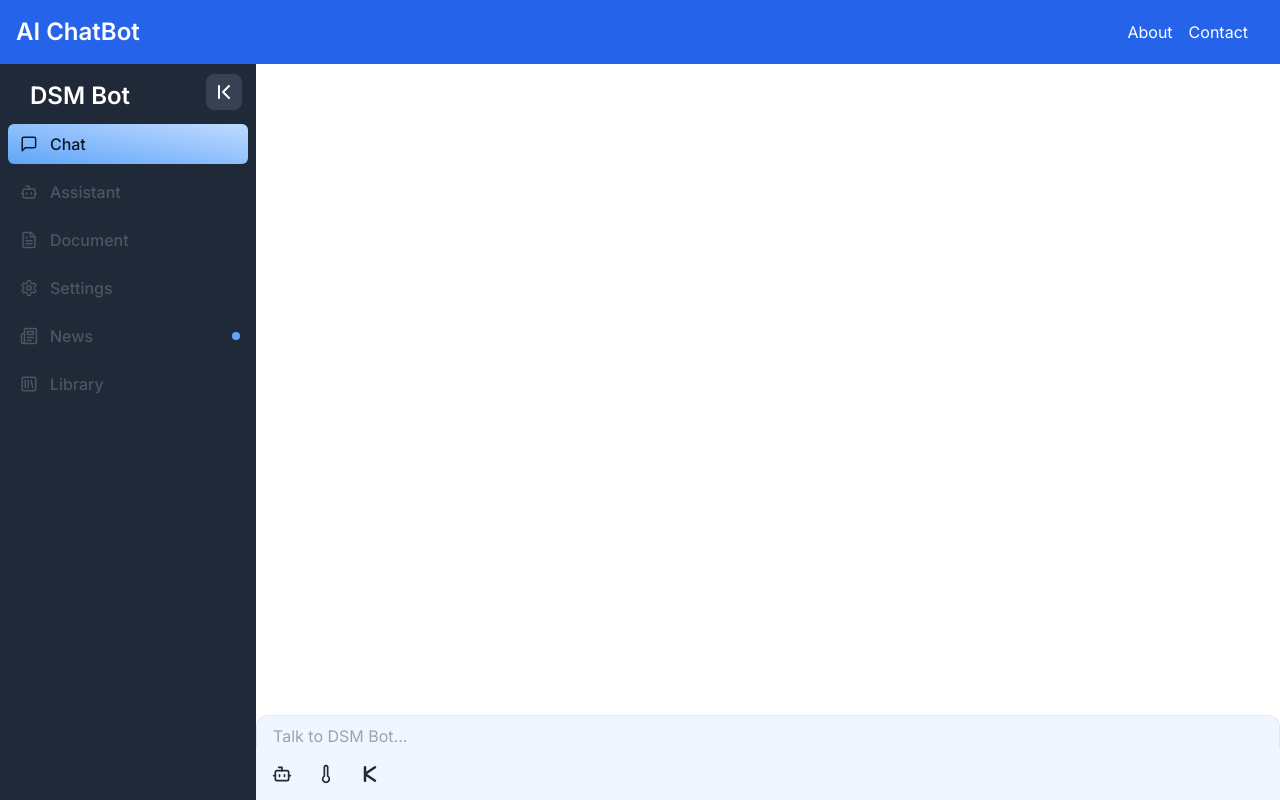
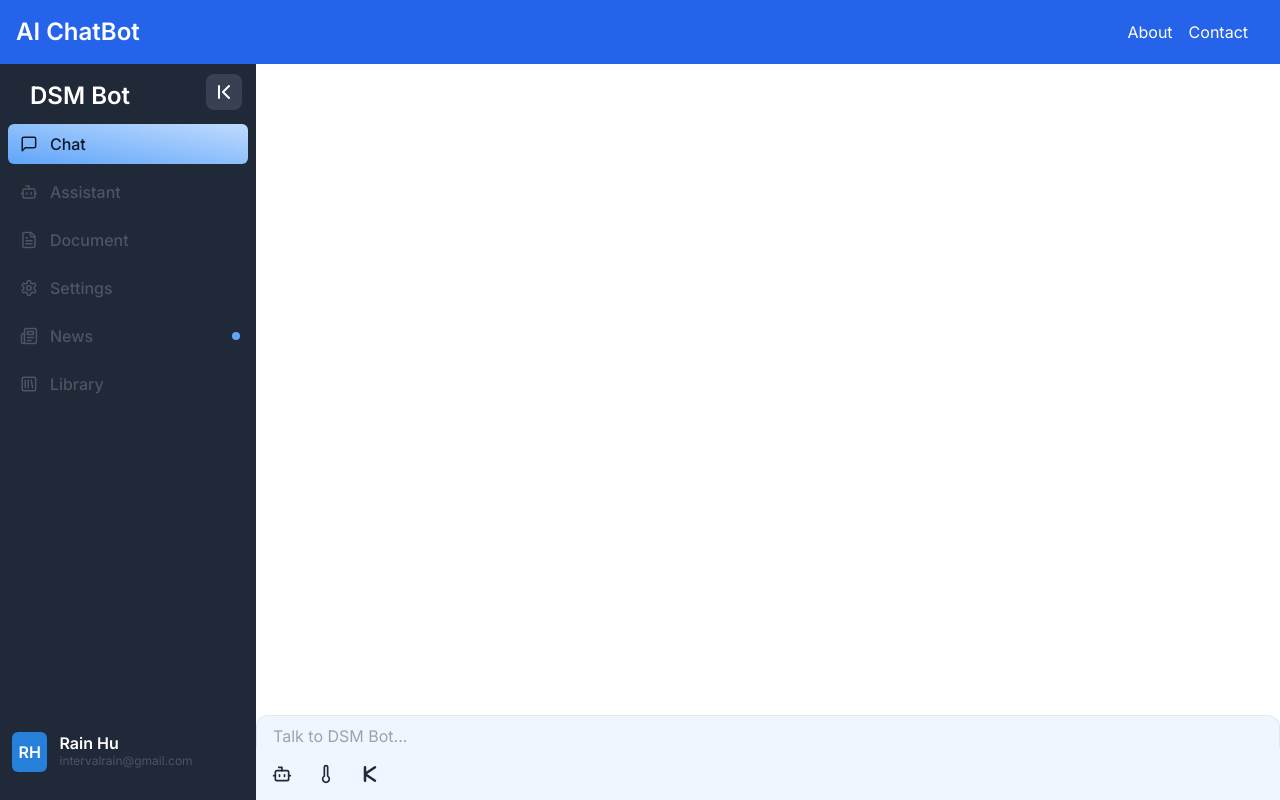
Before and after one commit to intervalrain/UI_Challenge, a Next.js app: page /chat in a window 1280 px wide. Built offline with nearby package versions, Linux system fonts and the light colour scheme.

Commit message:
add avatar

```diff
--- a/components/layout/Sidebar.tsx
+++ b/components/layout/Sidebar.tsx
@@ -11,9 +11,10 @@ import {
   Newspaper,
   SquareLibrary,
   ChevronFirst,
-  ChevronLast
+  ChevronLast,
 } from "lucide-react";
 import SidebarItem from "./SidebarItem";
+import Avatar from "@/utils/Avatar";
 
 interface NavItem {
   href: string;
@@ -30,26 +31,44 @@ const Sidebar: React.FC = () => {
     { href: "/assistant", label: "Assistant", icon: <Bot size={20} /> },
     { href: "/document", label: "Document", icon: <FileText size={20} /> },
     { href: "/settings", label: "Settings", icon: <Settings size={20} /> },
-    { href: "/news", label: "News", icon: <Newspaper size={20} />, alert: true },
+    {
+      href: "/news",
+      label: "News",
+      icon: <Newspaper size={20} />,
+      alert: true,
+    },
     { href: "/library", label: "Library", icon: <SquareLibrary size={20} /> },
   ];
 
   const [expanded, setExpanded] = useState(true);
+  const user = {
+    name: "Rain Hu",
+    email: "intervalrain@gmail.com",
+  };
 
   return (
-    <aside className={`bg-gray-800 text-white transition-all duration-300 ${expanded ? "w-64" : "w-16"}`}>
+    <aside
+      className={`bg-gray-800 text-white transition-all duration-300 overflow-y-auto ${
+        expanded ? "w-64" : "w-16"
+      }`}
+    >
       <div className="pt-2 flex justify-center items-center">
         {expanded && (
-        <h2 className={`pt-2 px-4 font-semibold text-2xl transition-all duration-300
-          ${expanded ? "w-48 opacity-100" : "w-0 opacity-0"}`}>
+          <h2
+            className={`pt-2 px-4 font-semibold text-2xl transition-all duration-300
+          ${expanded ? "w-48 opacity-100" : "w-0 opacity-0"}`}
+          >
             DSM Bot
-        </h2>)}
+          </h2>
+        )}
         <button
-          onClick={() => setExpanded((expanded => !expanded))}
-          className="p-1.5 rounded-lg bg-gray-700 hover:bg-gray-600">
+          onClick={() => setExpanded((expanded) => !expanded)}
+          className="p-1.5 rounded-lg bg-gray-700 hover:bg-gray-600"
+        >
           {expanded ? <ChevronFirst /> : <ChevronLast />}
         </button>
       </div>
+      <div className="flex flex-col justify-between h-[calc(100vh-128px)]">
         <nav className="p-2">
           <ul className="space-y-2">
             {navItems.map((item) => (
@@ -67,6 +86,21 @@ const Sidebar: React.FC = () => {
             ))}
           </ul>
         </nav>
+        <div className="flex p-3">
+          <Avatar name={user.name as string} className="w-10 h-10" />
+          <div
+            className={`flex justify-between items-center overflow-hidden transition-all ${
+              expanded ? "w-52 ml-3" : "w-0"
+            }`}
+          >
+            <div className="leading-4">
+              <h4 className="font-semibold">{user.name}</h4>
+              <span className="text-xs text-gray-600">{user.email}</span>
+            </div>
+            <div className="mr-2"></div>
+          </div>
+        </div>
+      </div>
     </aside>
   );
 };
--- /dev/null
+++ b/utils/Avatar.tsx
@@ -0,0 +1,30 @@
+import React from 'react';
+
+interface AvatarProps {
+  name: string;
+  className?: string;
+}
+
+const Avatar: React.FC<AvatarProps> = ({ name, className = '' }) => {
+  const getInitials = (name: string) => {
+    const names = name.split(' ');
+    if (names.length >= 2) {
+      return `${names[0][0]}${names[names.length - 1][0]}`.toUpperCase();
+    }
+    return name[0].toUpperCase();
+  };
+
+  const initials = getInitials(name);
+  const bgColor = `hsl(${name.length * 30 % 360}, 70%, 50%)`;
+
+  return (
+    <div
+      className={`flex items-center justify-center rounded-md text-white font-semibold ${className}`}
+      style={{ backgroundColor: bgColor }}
+    >
+      {initials}
+    </div>
+  );
+};
+
+export default Avatar;
```
Lines whose indentation alone changed are shown as unchanged.
